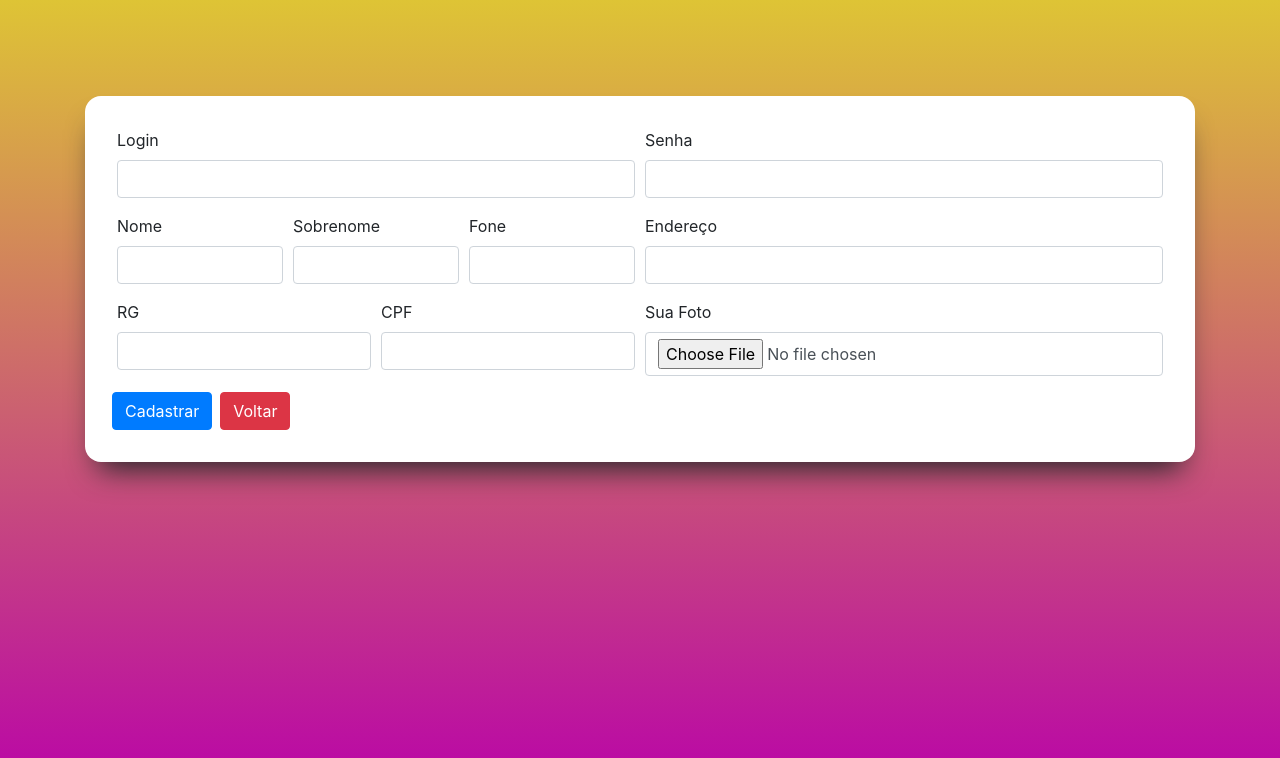
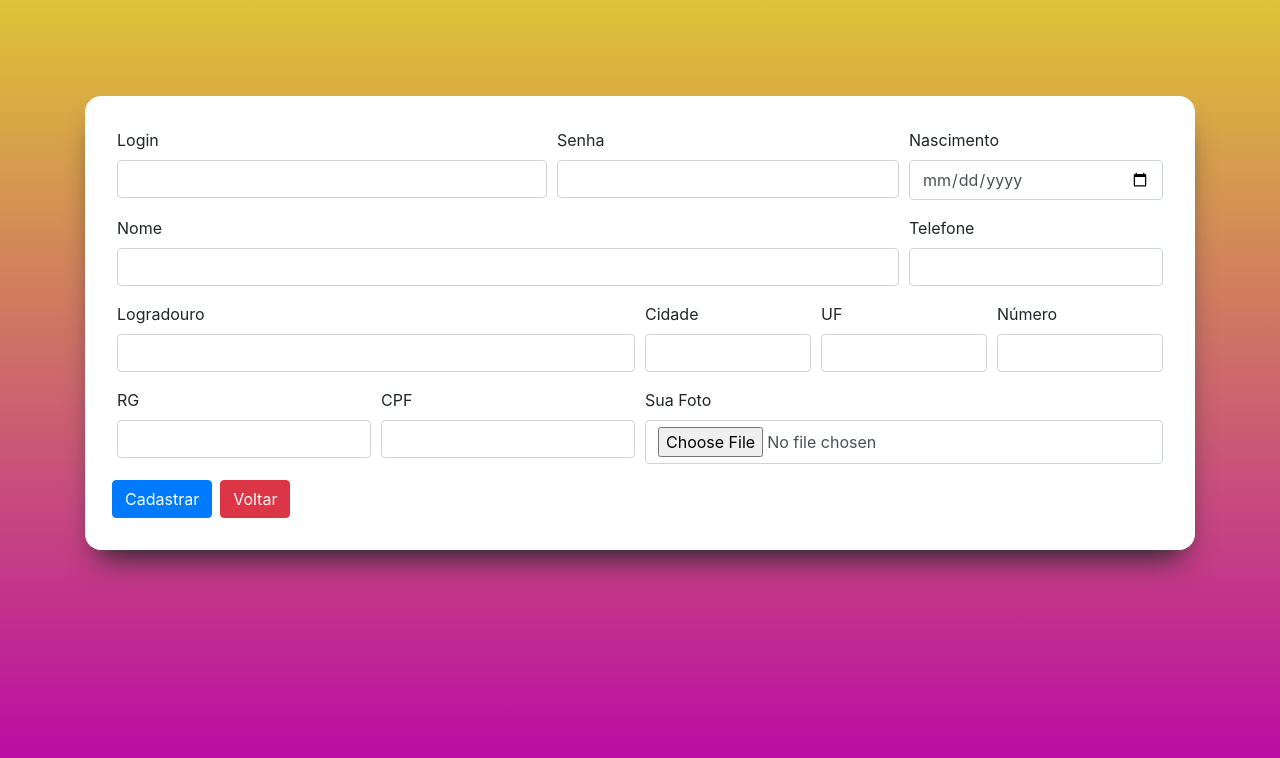
Before and after one commit to rafaelgibam/projetophp, a PHP site: page /cadastro.php in a window 1280 px wide. Shown: the top 758 px of the page. Run offline with PHP 8.4, Linux system fonts and the light colour scheme.

Commit message:
Criando acesso de usuario, e cadastro funcionando.

```diff
--- a/models/Usuario.php
+++ b/models/Usuario.php
@@ -2,7 +2,7 @@
 
 namespace models;
 
-class Usuario extends Model implements ICrud
+class Usuario extends Model
 {
     /*
      *
@@ -16,22 +16,37 @@ class Usuario extends Model implements ICrud
     */
 
     protected $table = "usuario";
-
-    private $id, $login, $senha, $nome, $endereco, $tel, $email, $rg, $cpf, $datanasc, $tipousuario;
+    private $id;
+    private $login;
+    private $senha;
+    private $nome;
+    private $tel;
+    private $rg;
+    private $cpf;
+    private $datanasc;
+    private $tipousuario;
+    private $logradouro;
+    private $numerocasa;
+    private $cidade;
+    private $uf;
 
     public function insert()
     {
-       $stmt = $this->prepare("INSERT INTO $this->table VALUES (:LOGIN, :SENHA, :NOME, :TEL, :EMAIL, :RG, :CPF, :DATANASC, :TIPOUSUARIO, :ENDERECO)");
+        //ID LOGIN SENHA NM_USUARIO CPF RG DT_NASCIMENTO NIVEL_USER LOGRADOURO NR_CASA CIDADE UF TELEFONE
+       $stmt = $this->prepare("INSERT INTO $this->table (LOGIN, SENHA, NM_USUARIO, CPF, RG, DT_NASCIMENTO, NIVEL_USER, LOGRADOURO, NR_CASA, CIDADE, UF, TELEFONE)
+                                                      VALUES (:LOGIN, :SENHA, :NOME,:CPF, :RG, :DATANASC, :TIPOUSUARIO, :LOGRADOURO, :NUMEROCASA, :CIDADE, :UF, :TEL)");
        $stmt->bindParam(":LOGIN", $this->login);
        $stmt->bindParam(":SENHA", $this->senha);
        $stmt->bindParam(":NOME", $this->nome);
        $stmt->bindParam(":TEL", $this->tel);
-       $stmt->bindParam(":EMAIL", $this->email);
        $stmt->bindParam(":RG", $this->rg);
        $stmt->bindParam(":CPF", $this->cpf);
        $stmt->bindParam(":DATANASC", $this->datanasc);
        $stmt->bindParam(":TIPOUSUARIO", $this->tipousuario);
-       $stmt->bindParam(":ENDERECO", $this->endereco);
+       $stmt->bindParam(":LOGRADOURO", $this->logradouro);
+       $stmt->bindParam(":NUMEROCASA", $this->numerocasa);
+       $stmt->bindParam(":CIDADE", $this->cidade);
+       $stmt->bindParam(":UF", $this->uf);
        $stmt->execute();
        $stmt->closeCursor();
     }
@@ -44,22 +59,28 @@ class Usuario extends Model implements ICrud
         $stmt->closeCursor();
     }
 
-    public function update($id)
+    public function update()
     {
-        $stmt = $this->prepare("UPDATE $this->table SET login = :LOGIN, senha = :SENHA, nome = :NOME, tel = :TEL, email = :EMAIL,
-                                    rg = :RG, cpf = :CPF, datanasc = :DATANASC, tipousuario = :TIPOUSUARIO, endereco_id = :ENDERECO
-                                    WHERE id = :ID)");
+        //LOGIN, SENHA, NM_USUARIO, CPF, RG, DT_NASCIMENTO, NIVEL_USER, LOGRADOURO, NR_CASA, CIDADE, UF, TELEFONE
+
+        $stmt = $this->prepare("UPDATE $this->table SET LOGIN = :LOGIN, SENHA = :SENHA, NM_USUARIO = :NOME, TELEFONE = :TEL,
+                                    RG = :RG, CPF = :CPF, DT_NASCIMENTO = :DATANASC, NIVEL_USER = :TIPOUSUARIO, LOGRADOURO = :LOGRADOURO,
+                                    NR_CASA = :NUMEROCASA, CIDADE = :CIDADE, UF = :UF
+                                    WHERE id = :ID");
+
         $stmt->bindParam(":ID", $this->id);
         $stmt->bindParam(":LOGIN", $this->login);
         $stmt->bindParam(":SENHA", $this->senha);
         $stmt->bindParam(":NOME", $this->nome);
         $stmt->bindParam(":TEL", $this->tel);
-        $stmt->bindParam(":EMAIL", $this->email);
         $stmt->bindParam(":RG", $this->rg);
         $stmt->bindParam(":CPF", $this->cpf);
         $stmt->bindParam(":DATANASC", $this->datanasc);
         $stmt->bindParam(":TIPOUSUARIO", $this->tipousuario);
-        $stmt->bindParam(":ENDERECO", $this->endereco);
+        $stmt->bindParam(":LOGRADOURO", $this->logradouro);
+        $stmt->bindParam(":NUMEROCASA", $this->numerocasa);
+        $stmt->bindParam(":CIDADE", $this->cidade);
+        $stmt->bindParam(":UF", $this->uf);
         $stmt->execute();
         $stmt->closeCursor();
     }
@@ -131,22 +152,6 @@ class Usuario extends Model implements ICrud
     /**
      * @return mixed
      */
-    public function getEndereco()
-    {
-        return $this->endereco;
-    }
-
-    /**
-     * @param mixed $endereco
-     */
-    public function setEndereco($endereco)
-    {
-        $this->endereco = $endereco;
-    }
-
-    /**
-     * @return mixed
-     */
     public function getTel()
     {
         return $this->tel;
@@ -158,22 +163,6 @@ class Usuario extends Model implements ICrud
     public function setTel($tel)
     {
         $this->tel = $tel;
-    }
-
-    /**
-     * @return mixed
-     */
-    public function getEmail()
-    {
-        return $this->email;
-    }
-
-    /**
-     * @param mixed $email
-     */
-    public function setEmail($email)
-    {
-        $this->email = $email;
     }
 
     /**
@@ -240,5 +229,68 @@ class Usuario extends Model implements ICrud
         $this->tipousuario = $tipousuario;
     }
 
+    /**
+     * @return mixed
+     */
+    public function getLogradouro()
+    {
+        return $this->logradouro;
+    }
+
+    /**
+     * @param mixed $logradouro
+     */
+    public function setLogradouro($logradouro)
+    {
+        $this->logradouro = $logradouro;
+    }
+
+    /**
+     * @return mixed
+     */
+    public function getNumerocasa()
+    {
+        return $this->numerocasa;
+    }
+
+    /**
+     * @param mixed $numerocasa
+     */
+    public function setNumerocasa($numerocasa)
+    {
+        $this->numerocasa = $numerocasa;
+    }
+
+    /**
+     * @return mixed
+     */
+    public function getCidade()
+    {
+        return $this->cidade;
+    }
+
+    /**
+     * @param mixed $cidade
+     */
+    public function setCidade($cidade)
+    {
+        $this->cidade = $cidade;
+    }
+
+    /**
+     * @return mixed
+     */
+    public function getUf()
+    {
+        return $this->uf;
+    }
+
+    /**
+     * @param mixed $uf
+     */
+    public function setUf($uf)
+    {
+        $this->uf = $uf;
+    }
 
 }
--- a/public/cadastro.php
+++ b/public/cadastro.php
@@ -6,41 +6,85 @@ if (isset ($_FILES['foto']))
 	$dir = 'uploads/';
 		move_uploaded_file ($_FILES['foto'] ['tmp_name'], $dir . $_POST['nome'] . '001' . $ext);
 	}
+
+	$usuario = new \models\Usuario();
+    $usuario->setLogin(isset($_POST['login']) ? $_POST['login'] : null );
+    $usuario->setSenha(isset($_POST['senha']) ? $_POST['senha'] : null);
+    $usuario->setDatanasc(isset($_POST['nascimento']) ? $_POST['nascimento'] : null);
+    $usuario->setNome(isset($_POST['nome']) ? $_POST['nome'] : null );
+    $usuario->setTel(isset($_POST['tel'])) ? $_POST['tel'] : null;
+    $usuario->setLogradouro(isset($_POST['logradouro']) ? $_POST['logradouro'] : null);
+    $usuario->setCidade(isset($_POST['cidade']) ? $_POST['cidade'] : null);
+    $usuario->setUf(isset($_POST['uf']) ? $_POST['uf'] : null);
+    $usuario->setNumerocasa(isset($_POST['numerocasa']) ? $_POST['numerocasa'] : null);
+    $usuario->setRg(isset($_POST['rg']) ? $_POST['rg'] : null );
+    $usuario->setCpf(isset($_POST['cpf']) ? $_POST['cpf'] : null);
+    $usuario->setTipousuario(isset($_POST['tipo']) ? $_POST['tipo'] : null);
+
+    if(isset($_POST['cadastrar']) && count($usuario) > 0){
+        $usuario->insert();
+        unset($_POST['cadastrar']);
+        header("location: index.php");
+    }
+
 ?>
 
 <div class="container">
-    <form class="form-cadastro" action="perfil.php" method="post" enctype="multipart/form-data">
+    <form class="form-cadastro" method="post" enctype="multipart/form-data">
+        <input type="number" name="tipo" value="1" hidden>
+
         <div class="form-row">
-          <div class="form-group col-6">
+          <div class="form-group col-5">
             <label for="login">Login</label>
             <input type="text" id="login" name="login" class="form-control">
           </div>
 
-          <div class="form-group col-6">
+          <div class="form-group col-4">
             <label for="senha">Senha</label>
             <input type="password" id="senha" name="senha" class="form-control">
           </div>
+
+            <div class="form-group col-3">
+                <label for="nascimento">Nascimento</label>
+                <input type="date" id="nascimento" name="nascimento" class="form-control">
+            </div>
         </div>
 
         <div class="form-row">
-          <div class="form-group col-2">
+          <div class="form-group col-9">
             <label for="nome">Nome</label>
             <input type="text" id="nome" name="nome" class="form-control">
           </div>
-
-          <div class="form-group col-2">
-            <label for="sobrenome">Sobrenome</label>
-            <input type="text" id="sobrenome" name="sobrenome" class="form-control">
-          </div>
-          <div class="form-group col-2">
-            <label for="fone">Fone</label>
-            <input type="text" id="fone" name="fone" class="form-control">
+          <div class="form-group col-3">
+            <label for="tel">Telefone</label>
+            <input type="text" id="tel" name="tel" class="form-control">
           </div>
 
-          <div class="form-group col-6">
-            <label for="endereco">Endereço</label>
-            <input type="text" id="endereco" name="endereco" class="form-control">
-          </div>
+
+
+        </div>
+
+        <div class="form-row">
+
+            <div class="form-group col-6">
+                <label for="logradouro">Logradouro</label>
+                <input type="text" id="logradouro" name="logradouro" class="form-control">
+            </div>
+
+            <div class="form-group col-2">
+                <label for="cidade">Cidade</label>
+                <input type="text" id="cidade" name="cidade" class="form-control">
+            </div>
+
+            <div class="form-group col-2">
+                <label for="uf">UF</label>
+                <input type="text" id="uf" name="uf" class="form-control">
+            </div>
+
+            <div class="form-group col-2">
+                <label for="numerocasa">Número</label>
+                <input type="text" id="numerocasa" name="numerocasa" class="form-control">
+            </div>
 
         </div>
 
```
Also changed, not shown: public/acesso.php (added, +22 -0 lines), public/index.php (+2 -12 lines), public/perfil.php (+25 -8 lines), 1 other file.
